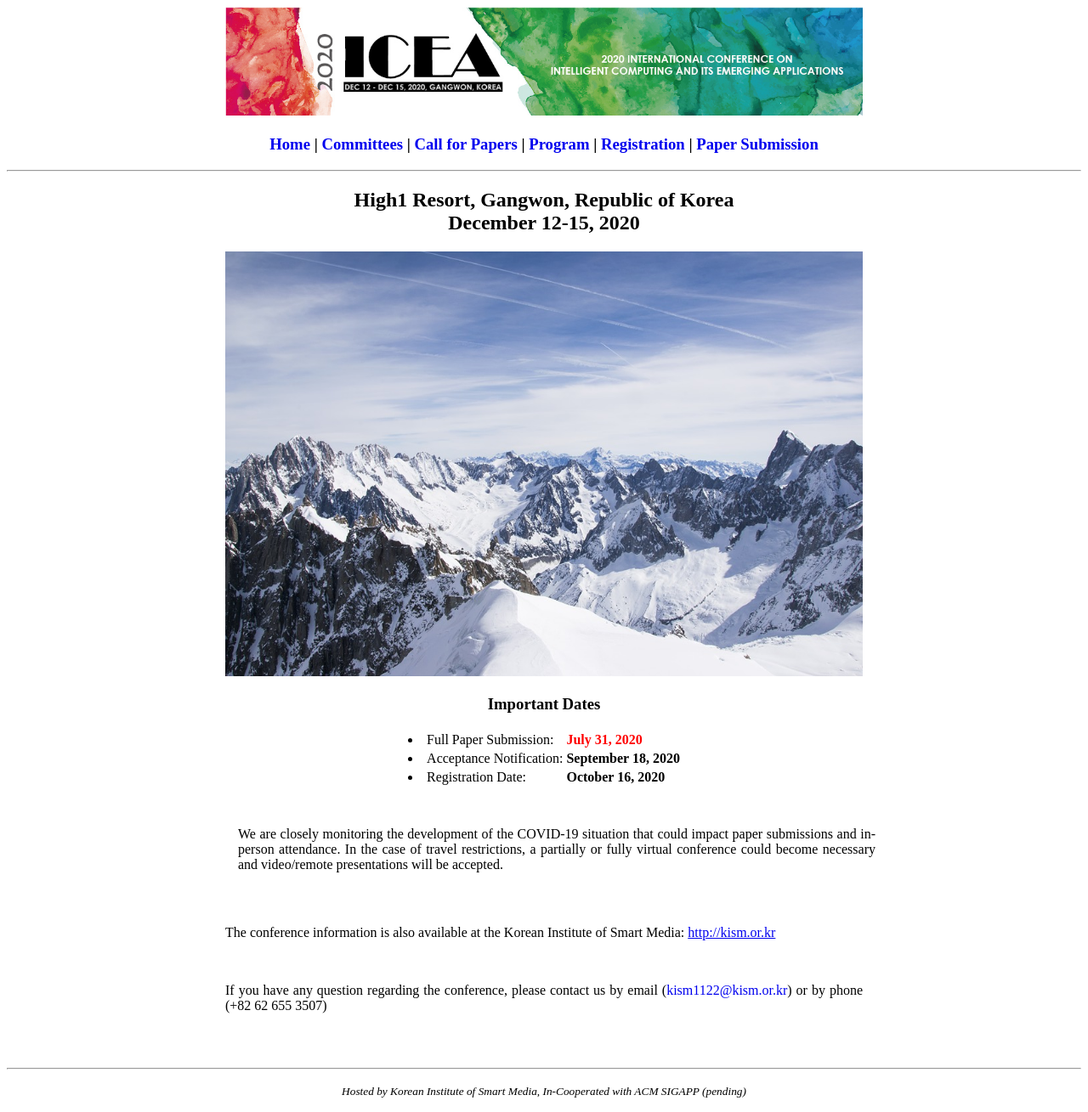
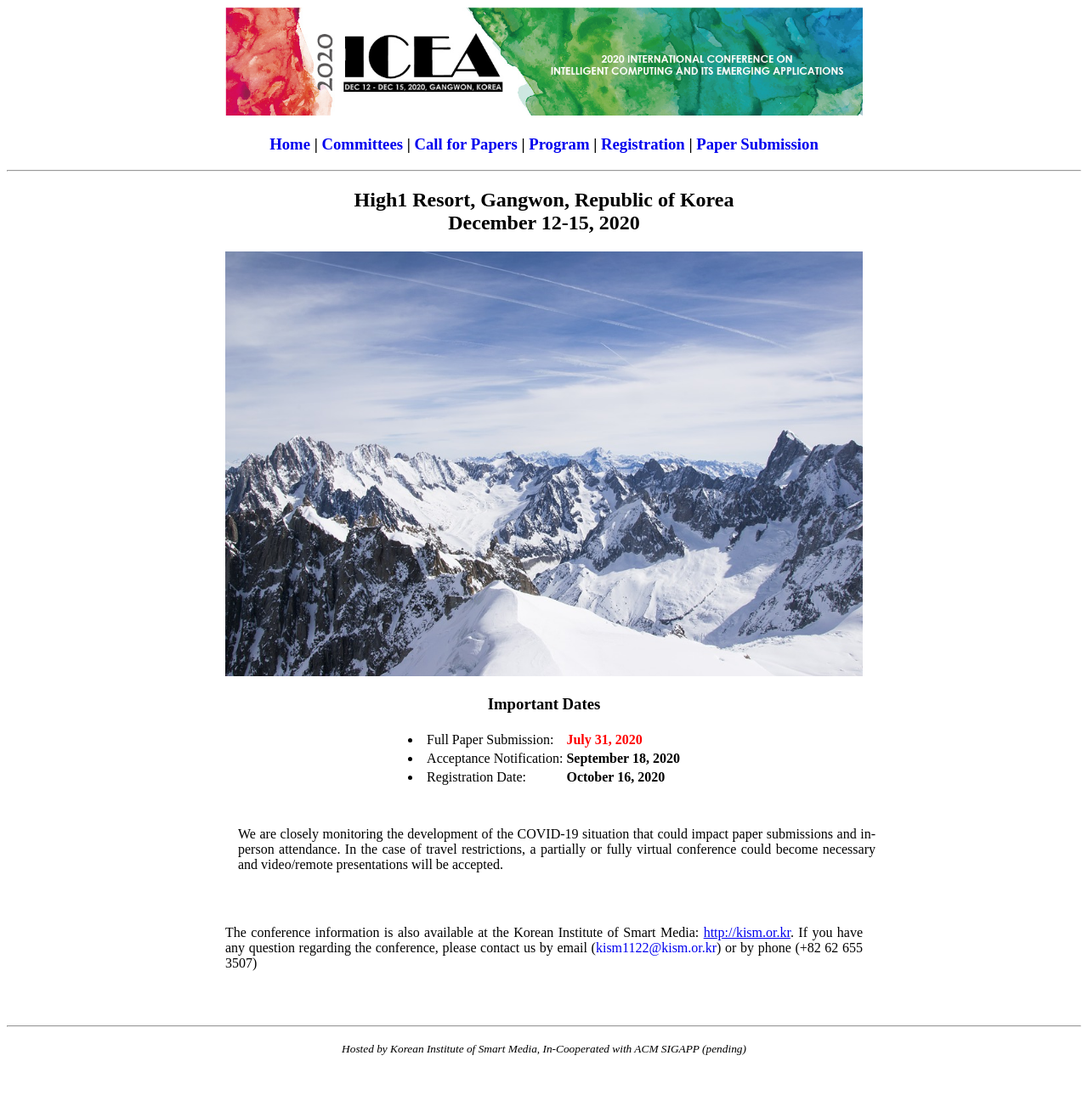
Before and after one commit to icea-conf/2020, a Jekyll site: the page built from index.html, in a window 1280 px wide. Shown: the whole page at 85% size. Built offline with Jekyll 4.4.1, drawn with Linux system fonts in a browser that asks for light colours; the list of posts is cut into pages by our own code; after the commit the page ends 1259 px from its top, so only the background shows below that.

Commit message:
Update index.html

```diff
--- a/index.html
+++ b/index.html
@@ -51,8 +51,7 @@
             </div>
 
             <div style="padding-top: 30px; padding-bottom: 10px;">
-                  <p style="text-align: justify">The conference information is also available at the Korean Institute of Smart Media: <a href='http://kism.or.kr/'>http://kism.or.kr</a></p><br>
-                  <p style="text-align: justify">If you have any question regarding the conference, please contact us by email (<a style="text-decoration:none" href="mailto:kism1122@kism.or.kr">kism1122@kism.or.kr</a>) or by phone (+82 62 655 3507)</p>
+                  <p style="text-align: justify">The conference information is also available at the Korean Institute of Smart Media: <a href='http://kism.or.kr/'>http://kism.or.kr</a>. If you have any question regarding the conference, please contact us by email (<a style="text-decoration:none" href="mailto:kism1122@kism.or.kr">kism1122@kism.or.kr</a>) or by phone (+82 62 655 3507)</p>
             </div>
       </div>
 </div>
```
